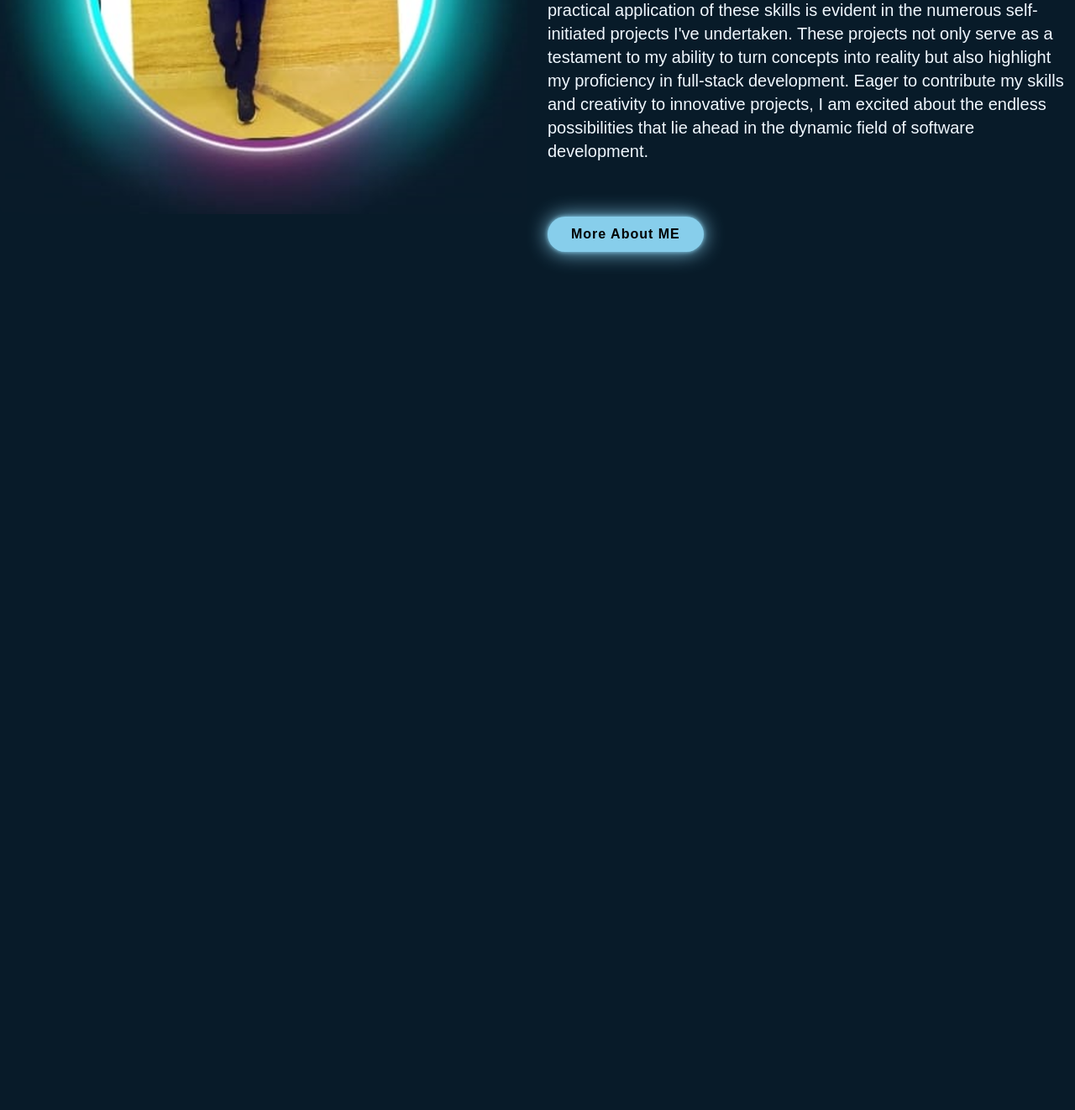
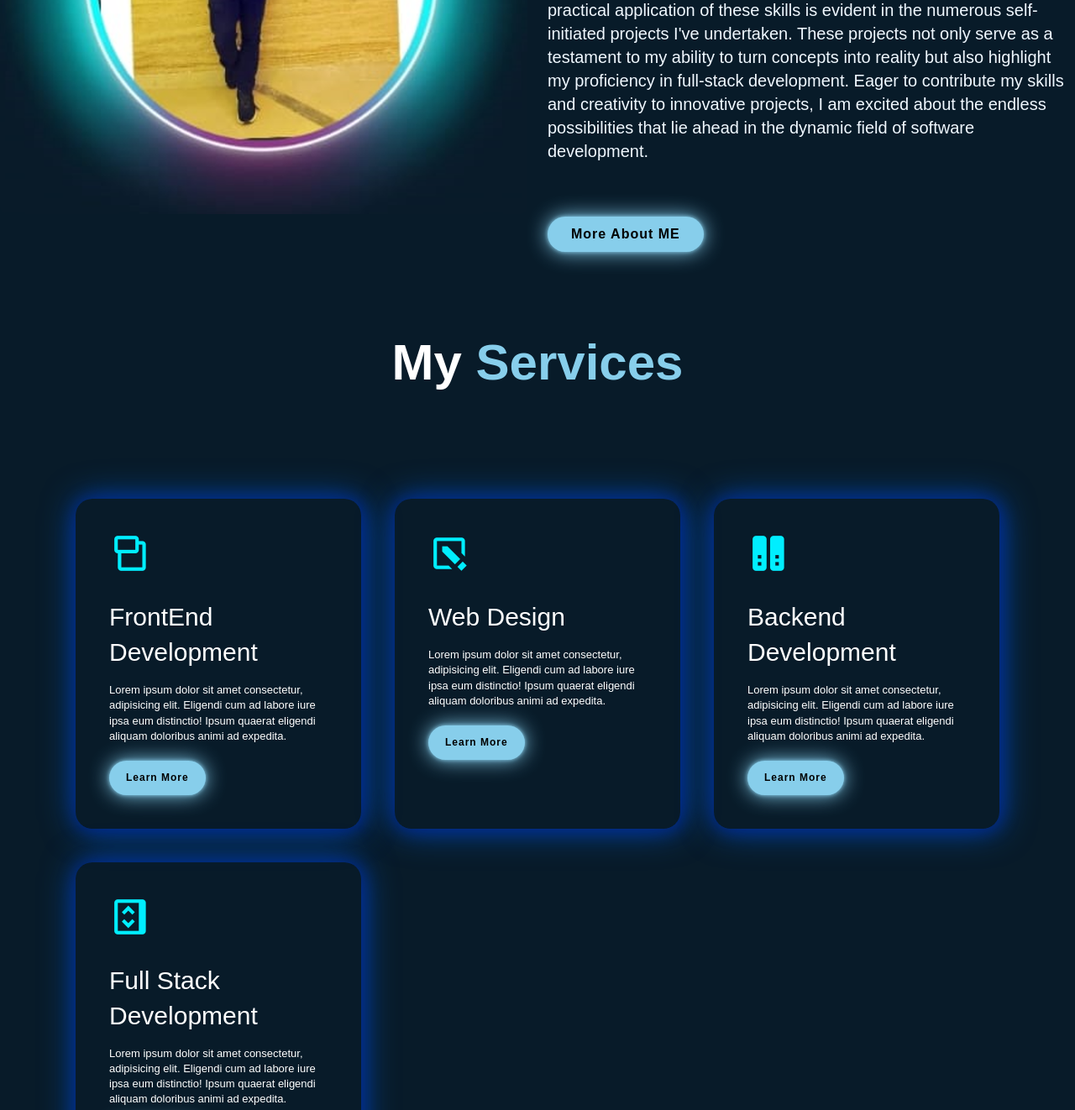
Before and after one commit to spachauri718/portfolio, a plain HTML site: page index.html in a window 1280 px wide. Shown: the part 1179-2501 px from the top of the page at 84% size. Before the commit the page ends 1479 px from the top, so only its background shows below. Drawn offline with nearby package versions, Linux system fonts and the light colour scheme.

Commit message:
services section done

```diff
--- a/index.html
+++ b/index.html
@@ -57,6 +57,39 @@
 
     </section>
 
+    <section class="services" id="services">
+        <div class="container">
+            <h1 class="sub-title">My <span>Services</span>
+            </h1>
+            <div class="services-list">
+                <div>
+                    <i class='bx bx-devices bx-rotate-90' style='color:#00eeff'  ></i>
+                    <h2>FrontEnd Development</h2>
+                    <p>Lorem ipsum dolor sit amet consectetur, adipisicing elit. Eligendi cum ad labore iure ipsa eum distinctio! Ipsum quaerat eligendi aliquam doloribus animi ad expedita.</p>
+                    <a href="#" class="read">Learn More</a>
+                </div>
+                <div>
+                    <i class='bx bxs-edit bx-rotate-90' style='color:#00eeff' ></i>
+                    <h2>Web Design</h2>
+                    <p>Lorem ipsum dolor sit amet consectetur, adipisicing elit. Eligendi cum ad labore iure ipsa eum distinctio! Ipsum quaerat eligendi aliquam doloribus animi ad expedita.</p>
+                    <a href="#" class="read">Learn More</a>
+                </div>
+                <div>
+                    <i class='bx bxs-server bx-rotate-90' style='color:#00eeff' ></i>
+                    <h2>Backend Development</h2>
+                    <p>Lorem ipsum dolor sit amet consectetur, adipisicing elit. Eligendi cum ad labore iure ipsa eum distinctio! Ipsum quaerat eligendi aliquam doloribus animi ad expedita.</p>
+                    <a href="#" class="read">Learn More</a>
+                </div>
+                <div>
+                    <i class='bx bx-code-block bx-rotate-90' style='color:#00eeff' ></i>
+                    <h2>Full Stack Development</h2>
+                    <p>Lorem ipsum dolor sit amet consectetur, adipisicing elit. Eligendi cum ad labore iure ipsa eum distinctio! Ipsum quaerat eligendi aliquam doloribus animi ad expedita.</p>
+                    <a href="#" class="read">Learn More</a>
+                </div>
+            </div>
+        </div>
+    </section>
+
 
 
 
--- a/style.css
+++ b/style.css
@@ -159,29 +159,29 @@ body {
 }
 
 
-.about{
+.about {
     display: grid;
-    grid-template-columns: repeat(2,1fr);
+    grid-template-columns: repeat(2, 1fr);
     align-items: center;
     gap: 1.5rem;
 }
 
-.about-img img{
+.about-img img {
     /* padding-bottom: 20%; */
     max-width: 630px;
     width: 100%;
     border-radius: 8px;
 }
 
-.about-text h2{
+.about-text h2 {
     font-size: 60px;
 }
 
-.about-text h2 span{
+.about-text h2 span {
     color: skyblue;
 }
 
-.about-text h4{
+.about-text h4 {
     font-size: 29px;
     font-weight: 600;
     color: white;
@@ -189,7 +189,7 @@ body {
     margin: 15px 0 30px;
 }
 
-.about-text p{
+.about-text p {
     color: aliceblue;
     font-size: 20px;
     line-height: 1.4;
@@ -198,8 +198,93 @@ body {
 
 
 
+#services {
+    color: white;
+    font-size: 20px;
+    line-height: 1.4;
+    margin-bottom: 4rem;
+}
 
+.sub-title {
+    text-align: center;
+    font-size: 60px;
+    padding-bottom: 70px;
+}
 
+.sub-title span {
+    color: skyblue;
+
+}
+
+.container {
+    padding: 90px;
+}
+
+.services-list {
+    display: grid;
+    grid-template-columns: repeat(auto-fit, minmax(259px, 1fr));
+    grid-gap: 40px;
+    margin-top: 50px;
+}
+
+.services-list div {
+    /* background-color: transparent; */
+    padding: 40px;
+    font-size: 13px;
+    font-weight: 13px;
+    border-right: 10px;
+    border-radius: 20px;
+    transition: background 0.5s, transform 0.5s;
+    box-shadow: 1px 1px 20px #012290f7, 1px 1px 40px #0053b8f7;
+}
+
+.services-list div i {
+    font-size: 50px;
+    margin-bottom: 30px;
+}
+
+.services-list div h2 {
+    font-size: 30px;
+    font-weight: 500;
+    margin-bottom: 15px;
+}
+
+.services-list div a {
+    text-decoration: none;
+    color: black;
+    font-size: 12px;
+    margin-top: 20px;
+    display: inline-block;
+}
+
+.read{
+    display: inline-block;
+    padding: 12px 20px;
+    background: skyblue;
+    border-radius: 40px;
+    font-size: 16px ;
+    color: #081b29;
+    letter-spacing: 1px;
+    text-decoration: none;
+    font-weight:  600;
+    opacity: 0;
+    animation: slideTop 1s ease forwards;
+    animation-delay: 2s;
+    box-shadow: 0 0 5px skyblue,
+        0 0 25px skyblue;
+}
+
+.read:hover{
+    box-shadow: 0 0 5px cyan,
+    0 0 25px cyan,
+    0 0 50px cyan,
+    0 0 100px cyan,
+    0 0 200px cyan;
+}
+
+.services-list div:hover{
+    transform: translateY(-10px);
+}
 
 
 
```
